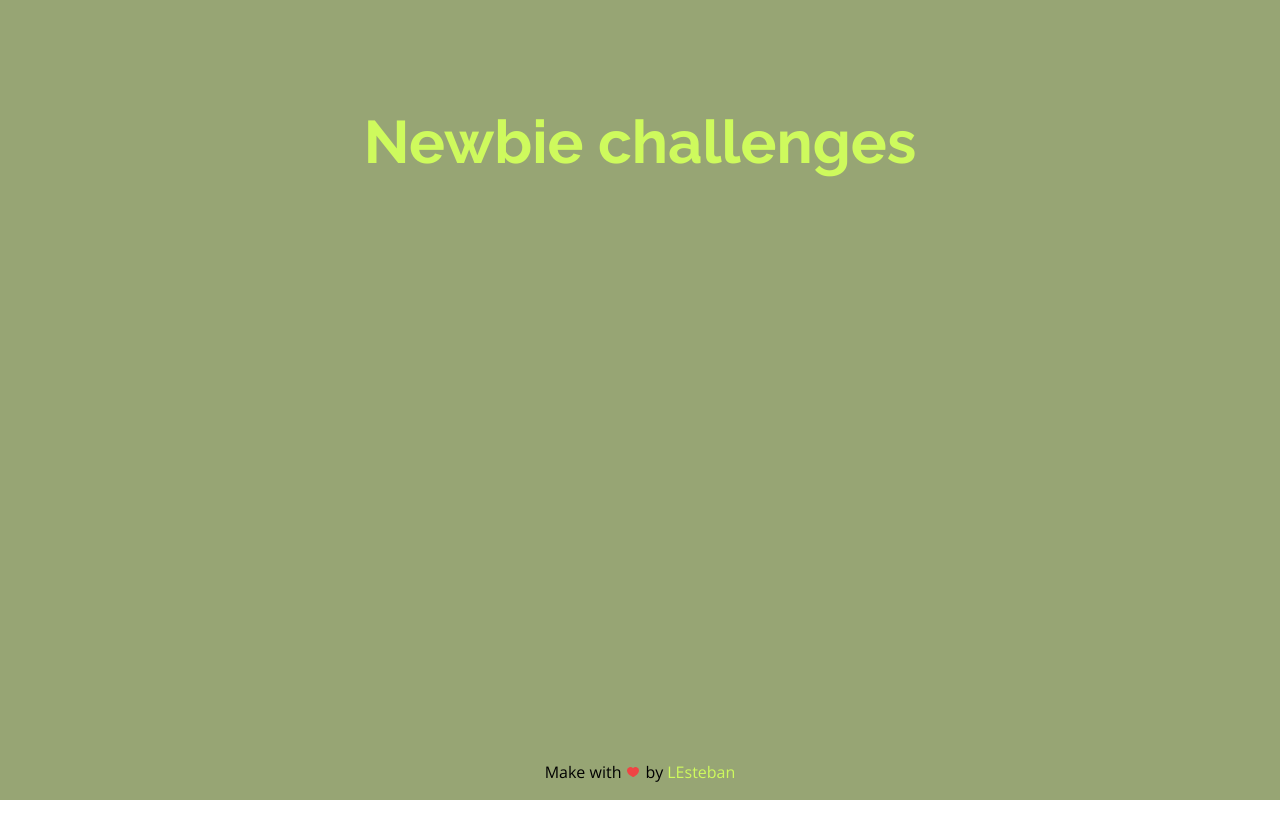
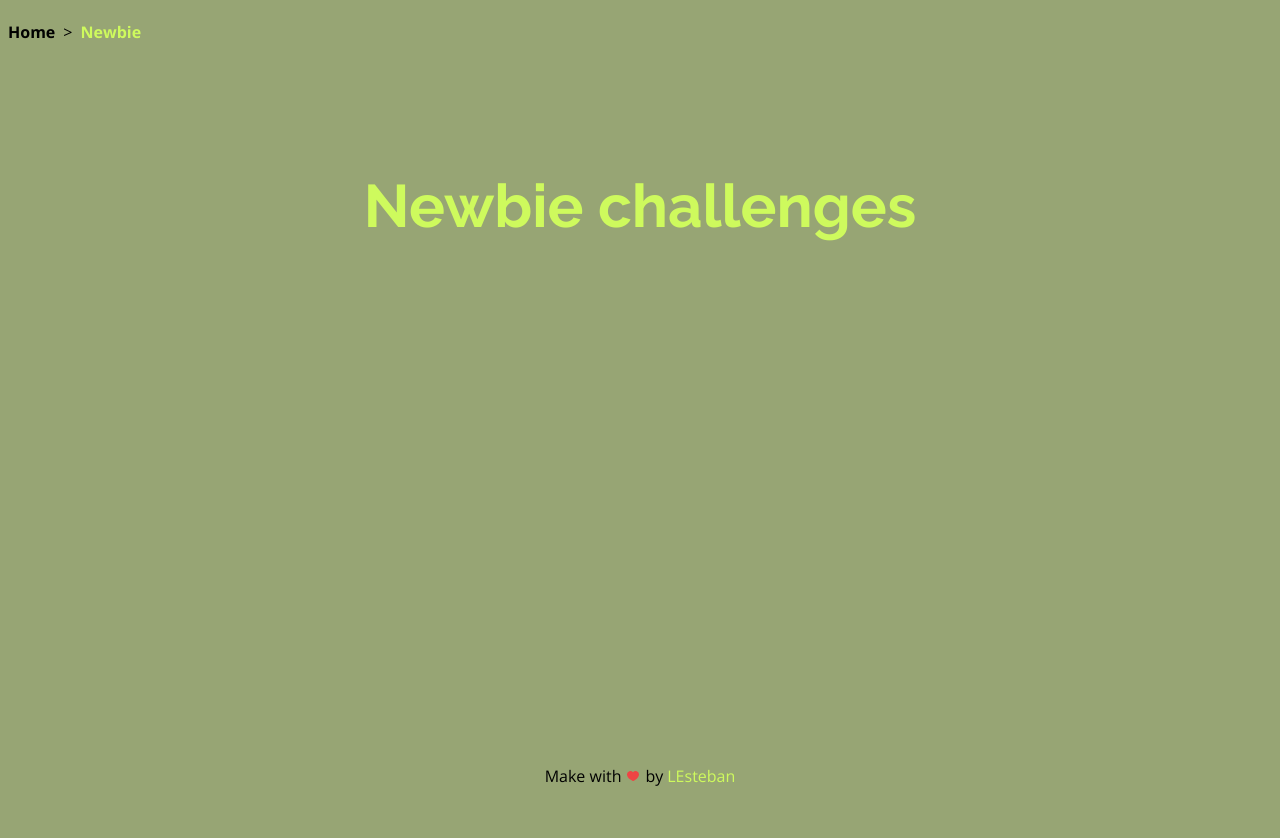
Before and after one commit to LEstebanR/Frontend-mentor-challenges, a Next.js app: page /newbie in a window 1280 px wide. Shown: the top 838 px of the page. Before the commit the page ends 800 px from the top, so only its background shows below. Built offline with nearby package versions, Linux system fonts and the light colour scheme.

Commit message:
add breadcrumbs

```diff
--- a/src/app/layout.tsx
+++ b/src/app/layout.tsx
@@ -2,6 +2,7 @@
 import { Inter, Raleway, Open_Sans } from "next/font/google";
 import "./globals.css";
 import Footer from "@/components/footer";
+import BreadCrumb from "@/components/breadcrumbs";
 
 const inter = Open_Sans({ subsets: ["latin"] });
 
@@ -18,6 +19,14 @@
   return (
     <html lang="en" suppressHydrationWarning={true}>
       <body className={inter.className}>
+        <BreadCrumb
+          homeElement={"Home"}
+          separator={<span>{">"}</span>}
+          activeClasses="text-primary font-bold mx-2"
+          containerClasses="flex py-5 bg-bg"
+          listClasses="hover:underline mx-2 font-bold"
+          capitalizeLinks
+        />
         <main className="flex min-h-screen w-full flex-col items-center gap-4 bg-bg p-4 pb-16">
           {children}
         </main>
--- /dev/null
+++ b/src/components/breadcrumbs.tsx
@@ -0,0 +1,56 @@
+"use client";
+
+import React, { ReactNode } from "react";
+
+import { usePathname } from "next/navigation";
+import Link from "next/link";
+
+type TBreadCrumbProps = {
+  homeElement: ReactNode;
+  separator: ReactNode;
+  containerClasses?: string;
+  listClasses?: string;
+  activeClasses?: string;
+  capitalizeLinks?: boolean;
+};
+
+const Breadcrumb = ({
+  homeElement,
+  separator,
+  containerClasses,
+  listClasses,
+  activeClasses,
+  capitalizeLinks,
+}: TBreadCrumbProps) => {
+  const paths = usePathname();
+  const pathNames = paths.split("/").filter((path) => path);
+
+  return pathNames.length === 0 ? null : (
+    <div>
+      <ul className={containerClasses}>
+        <li className={listClasses}>
+          <Link href={"/"}>{homeElement}</Link>
+        </li>
+        {pathNames.length > 0 && separator}
+        {pathNames.map((link, index) => {
+          let href = `/${pathNames.slice(0, index + 1).join("/")}`;
+          let itemClasses =
+            paths === href ? `${listClasses} ${activeClasses}` : listClasses;
+          let itemLink = capitalizeLinks
+            ? link[0].toUpperCase() + link.slice(1, link.length)
+            : link;
+          return (
+            <React.Fragment key={index}>
+              <li className={itemClasses}>
+                <Link href={href}>{itemLink}</Link>
+              </li>
+              {pathNames.length !== index + 1 && separator}
+            </React.Fragment>
+          );
+        })}
+      </ul>
+    </div>
+  );
+};
+
+export default Breadcrumb;
--- a/src/components/footer.tsx
+++ b/src/components/footer.tsx
@@ -3,7 +3,7 @@
 
 const Footer: FC = () => {
   return (
-    <footer className="fixed bottom-0 my-4 flex w-full justify-center bg-bg">
+    <footer className="fixed bottom-0 mt-4 flex h-12 w-full justify-center bg-bg">
       <div className="flex items-center gap-1">
         <p>Make with</p>
         <HeartIcon className="size-4 text-red-500" />
```
